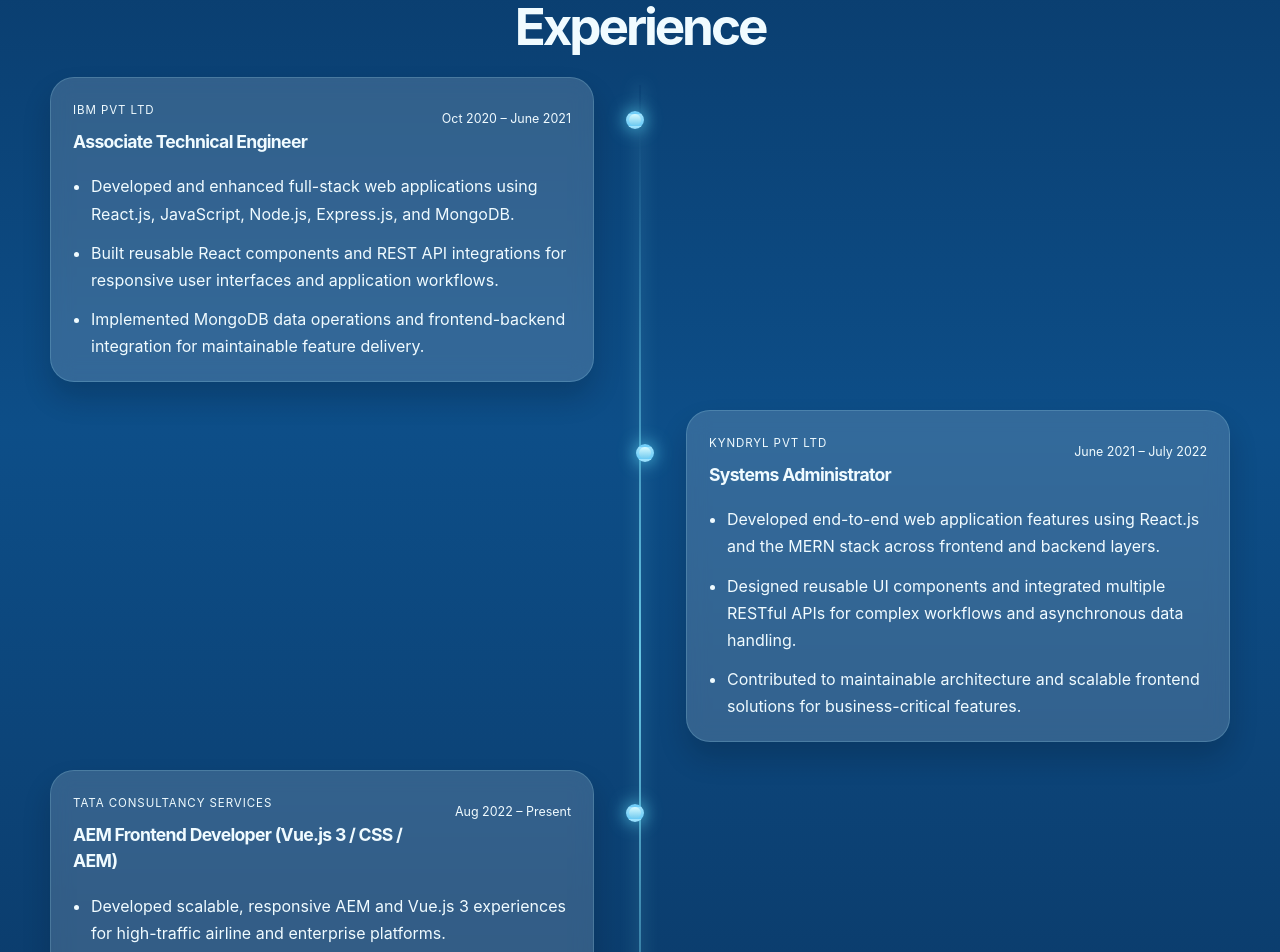
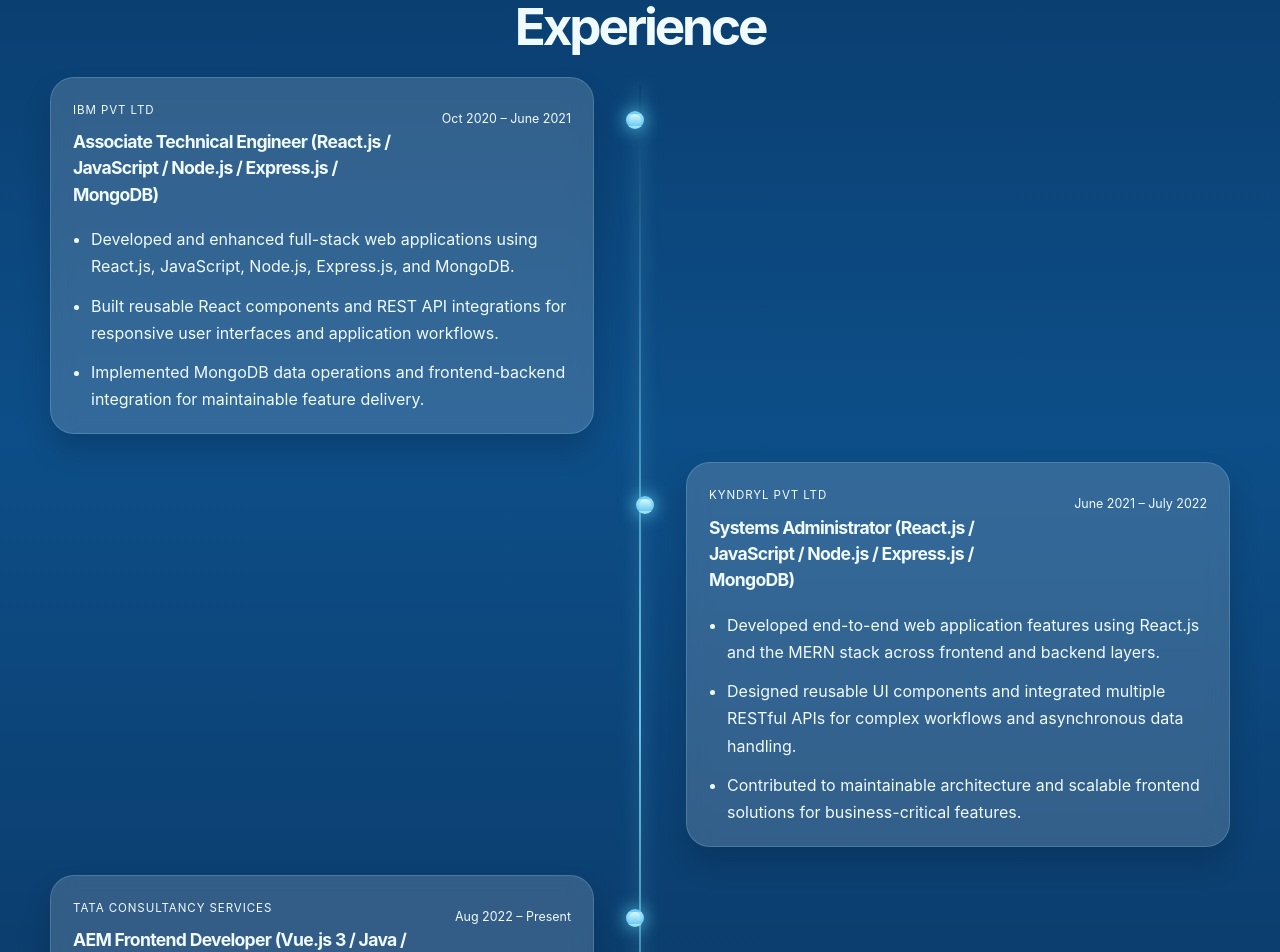
Before and after one commit to rajendra7117/portofolio_new_2026, a React (Vite) app in the folder portfolio_underwater/: page / in a window 1280 px wide. Shown: the part 2740-3692 px from the top of the page. Built offline with nearby package versions, Linux system fonts and the light colour scheme.

Commit message:
Rajendra | New changes

```diff
--- a/portfolio_underwater/src/data/experience.js
+++ b/portfolio_underwater/src/data/experience.js
@@ -1,7 +1,7 @@
 export const experience = [
   {
     company: 'IBM Pvt Ltd',
-    role: 'Associate Technical Engineer',
+    role: 'Associate Technical Engineer (React.js / JavaScript / Node.js / Express.js / MongoDB)',
     dates: 'Oct 2020 – June 2021',
     responsibilities: [
       'Developed and enhanced full-stack web applications using React.js, JavaScript, Node.js, Express.js, and MongoDB.',
@@ -11,7 +11,7 @@
   },
   {
     company: 'Kyndryl Pvt Ltd',
-    role: 'Systems Administrator',
+    role: 'Systems Administrator (React.js / JavaScript / Node.js / Express.js / MongoDB)',
     dates: 'June 2021 – July 2022',
     responsibilities: [
       'Developed end-to-end web application features using React.js and the MERN stack across frontend and backend layers.',
@@ -21,7 +21,7 @@
   },
   {
     company: 'Tata Consultancy Services',
-    role: 'AEM Frontend Developer (Vue.js 3 / CSS / AEM)',
+    role: 'AEM Frontend Developer (Vue.js 3 / Java / AEM)',
     dates: 'Aug 2022 – Present',
     responsibilities: [
       'Developed scalable, responsive AEM and Vue.js 3 experiences for high-traffic airline and enterprise platforms.',
```
Also changed, not shown: 1 other file (tests, documents, lock files or other folders).
